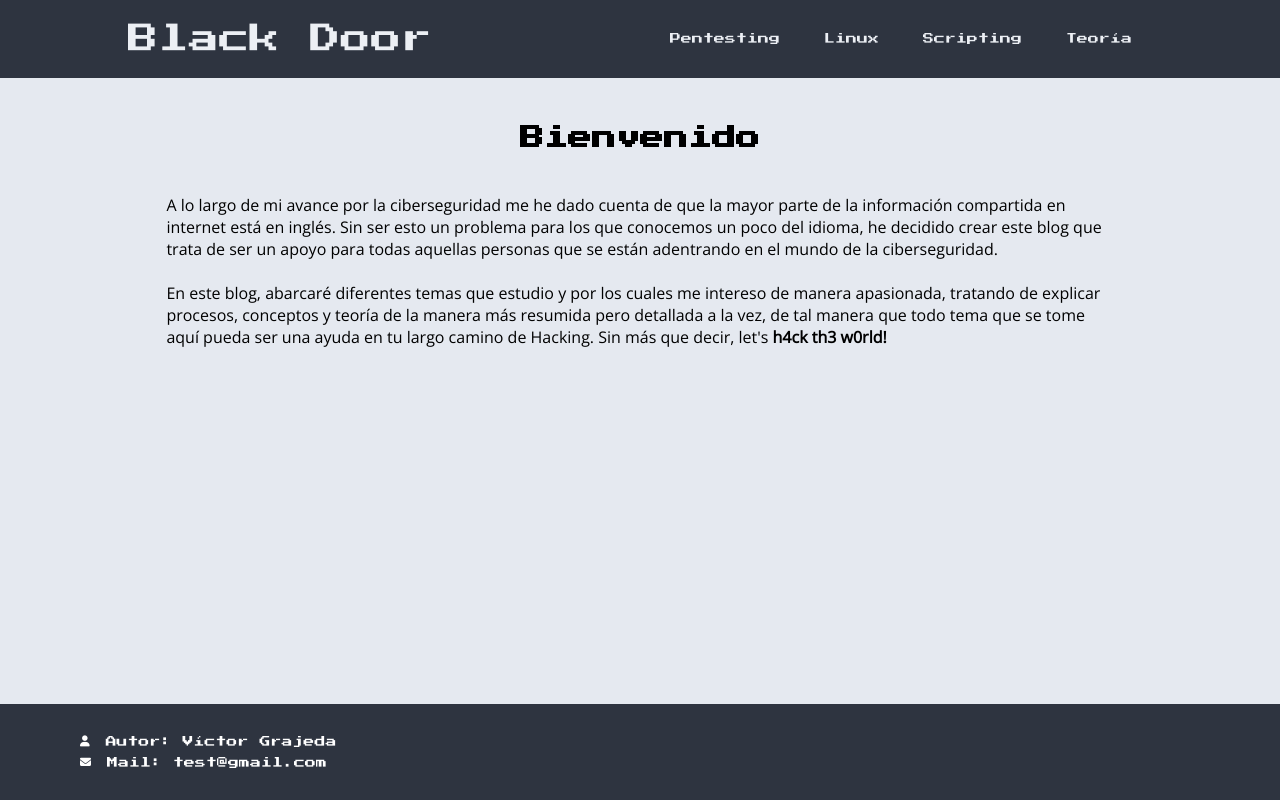
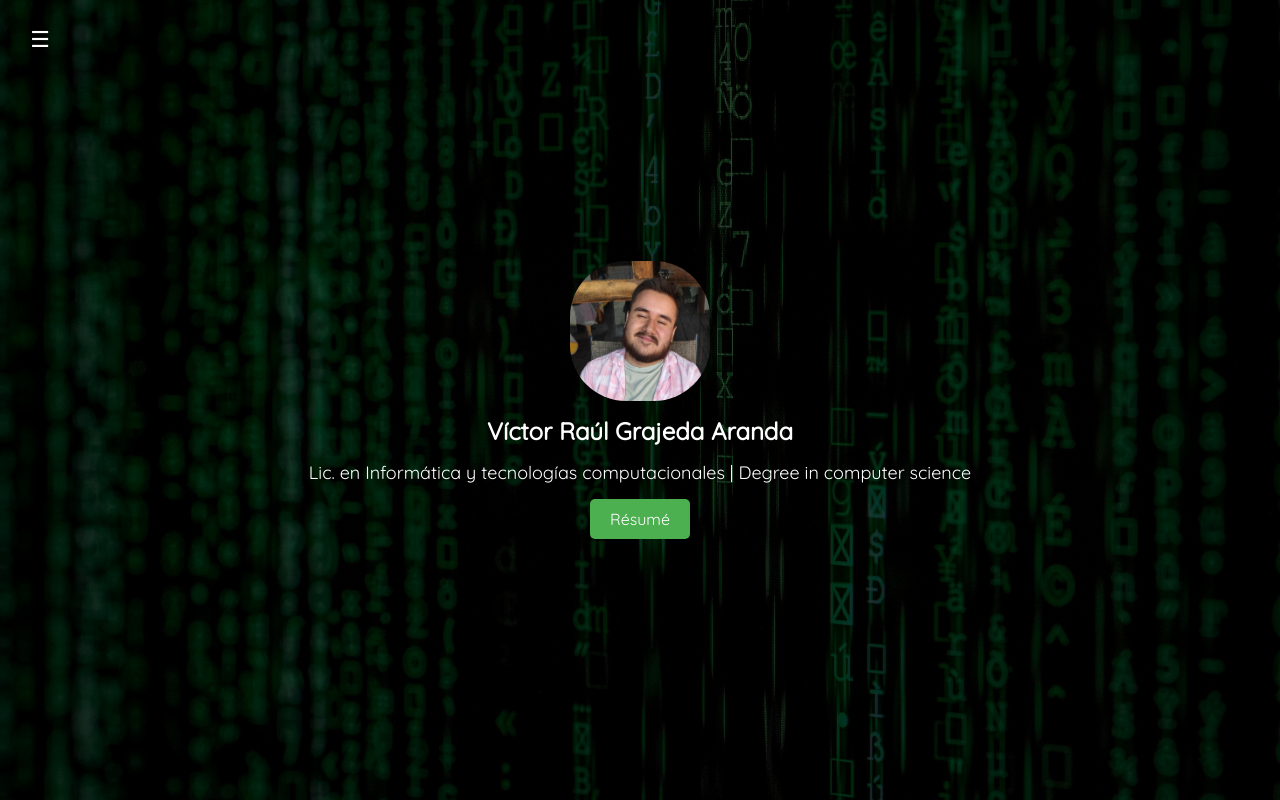
Before and after one commit to vgrajanda/vgrajanda.github.io, a plain HTML site: page index.html in a window 1280 px wide. Drawn offline with nearby package versions, Linux system fonts and the light colour scheme; files whose address does not match are found by name.

Commit message:
Uploading new page to github

```diff
--- a/css/style.css
+++ b/css/style.css
@@ -1,141 +1,119 @@
-@import url('https://fonts.googleapis.com/css2?family=Open+Sans&display=swap');
-@import url('https://fonts.googleapis.com/css2?family=Caveat:wght@700&display=swap');
-@import url('https://fonts.googleapis.com/css2?family=Press+Start+2P&display=swap');
+@import url('https://fonts.googleapis.com/css2?family=Quicksand&display=swap');
 
-* {
-    box-sizing: border-box;
+body, html {
     margin: 0;
+    padding: 0;
+    font-family: 'Quicksand', sans-serif;
+    height: 100%;
+    color: white;
+}
+
+.navbar {
+    position: fixed;
+    top: 0;
+    left: 0;
+    width: 0;
+    height: 100%;
+    background-color: rgba(0, 0, 0, 0.8);
+    overflow-x: hidden;
+    transition: 0.5s;
+    padding-top: 60px;
+	z-index: 1000;
+}
+
+.navbar a {
+	color: white;
+	text-decoration: none;
+}
+
+.navbar a:hover {
+	color: #20C20E;
+}
+
+.navbar ul {
+    list-style-type: none;
     padding: 0;
 }
 
-body {
-    background-color: #E5E9F0;
+.navbar ul li {
+    padding: 8px 8px 8px 32px;
+    font-size: 16px;
 }
 
-main {
-    margin: 3rem;
+.toggle-btn {
+    position: fixed;
+    top: 15px;
+    left: 15px;
+    background: transparent;
+    border: none;
+    font-size: 22px;
+    color: white;
+    cursor: pointer;
+	z-index: 1001;
+	width: 50px;
+	height: 50px;
 }
 
-h2 {
-    font-family: 'Press Start 2P';
+.content {
+    display: flex;
+    justify-content: center;
+    align-items: center;
+    height: 100%;
+	position: relative;
 }
 
-hr {
-    margin-top: 2rem;
+.content::before {
+	content: "";
+    background: url('/home/pix/Documents/github.io/img/background2.jpg') no-repeat center center fixed;
+    background-size: cover;
+    filter: brightness(30%);
+    position: absolute;
+    top: 0;
+    left: 0;
+    right: 0;
+    bottom: 0;
+    z-index: -1; /* para que quede detrás del contenido */
 }
 
-li, a{
-    font-weight: 500;
-    font-size: 16px;
-    color: black;
-    text-decoration: none;
+.intro-box {
+    padding: 20px;
+    text-align: center;
+    border-radius: 10px;
+	width: 800px;
+	display: flex;
+	flex-direction: column;
+	align-items: center;
+	gap: 15px;
 }
 
-header {
-    background-color: #2E3440;
-    display: flex;
-    justify-content: flex-end;
-    align-items: center;
-    padding: 1.5rem 10%;
+.profile-pic {
+    width: 140px;
+    height: 140px;
+    border-radius: 40%;
 }
 
-header a {
-    font-size: 11px;
-    font-family: 'Press Start 2P';
-}
-
-
-/**
- * MAIN
- * */
-
-.nombre-izquierda {
-    color: #ECEFF4;
-    font-family: 'Press Start 2P';
-    font-size: 1.9rem;
-    cursor: pointer;
-    margin-right: auto;
-    text-decoration: none;
-}
-
-.nav-links li {
-    list-style: none;
-    display: inline-block;
-    padding: 0 20px;
-}
-
-.nav-links li a {
-    color: #ECEFF4;
-    transition: all 0.3s ease 0s;
-}
-
-.nav-links li a:hover {
-    color: #A5D7E8;
-}
-
-.lista-temas {
-    margin-left: 3rem;
-}
-
-.main-desc {
-    font-family: 'Open Sans';
-    display: flex;
-    justify-content: center;
-}
-
-.desc {
-    width: 80%;
-}
-
-.desc h2 {
-    text-align: center;
-}
-
-/** teoria.html **/
-
-.lista-metodologias {
-    margin-left: 1.5rem;
-}
-
-/** Footer **/
-
-footer {
-    font-family: 'Press Start 2P';
-    font-size: 11px;
-    background: #2E3440;
-    color: white;
-    padding: 2rem 5rem;
-    position: fixed;
-    bottom: 0;
-    width: 100%;
-}
-
-.footer-email {
-    display: flex;
-    align-items: left;
-    justify-content: left;
-    padding-top: 10px;
-}
-
-.footer-author {
-    display: flex;
-    align-items: left;
-    justify-content: left;
-}
-
-.footer-author i {
-    margin-right: 1rem;
-}
-
-.footer-email i {
-    margin-right: 1rem;
-}
-
-footer a {
+.name {
+    font-size: 24px; /* Tamaño del nombre, puedes ajustarlo */
+    margin: 0; /* Elimina el margen predeterminado */
     color: white;
 }
 
-footer a:hover {
-    color: #B48EAD;
-    transition: all 0.3s ease 0.0s;
+.profession-title {
+    font-size: 18px; /* Tamaño del título, puedes ajustarlo */
+    margin: 0; /* Elimina el margen predeterminado */
+    color: white;
 }
+
+.cv-button {
+    padding: 10px 20px;
+    border: none;
+    background-color: #4CAF50; /* Color del botón, puedes ajustarlo */
+    color: white;
+    text-decoration: none;
+    border-radius: 5px;
+    transition: 0.3s;
+}
+
+.cv-button:hover {
+    background-color: #45a049; /* Oscurece un poco el color al pasar el cursor */
+}
--- a/index.html
+++ b/index.html
@@ -1,52 +1,29 @@
 <!DOCTYPE html>
-<html lang="es">
+<html lang="en">
 <head>
     <meta charset="UTF-8">
-        <meta http-equiv="X-UA-Compatible" content="IE=edge">
     <meta name="viewport" content="width=device-width, initial-scale=1.0">
-
-        <title>Black Door</title>
-
-        <script src="https://kit.fontawesome.com/bd20296647.js" crossorigin="anonymous"></script>
+    <title>Portafolio de Ciberseguridad</title>
     <link rel="stylesheet" href="css/style.css">
 </head>
 <body>
-        <header>
-            <a href="../index.html" class="nombre-izquierda">Black Door</a>
-            <nav>
-                <ul class="nav-links">
-                    <li><a href="html/pentesting.html">Pentesting</a></li>
-                    <li><a href="html/linux.html">Linux</a></li>
-                    <li><a href="html/scripting.html">Scripting</a></li>
-                    <li><a href="html/teoria.html">Teoría</a></li>
+    <button class="toggle-btn" onclick="toggleNavbar()">☰</button>
+    <div class="navbar" id="navbar">
+        <ul>
+            <li><a href="./index.html">Home</a></li>
+            <li><a href="#">Projects</a></li>
+            <li><a href="#">Blog</a></li>
+            <li><a href="#">Social media</a></li>
         </ul>
-            </nav>
-        </header>
-
-        <main>
-            <div class="main-desc">
-                <div class="desc">
-                    <h2>Bienvenido</h2>
-                    <br><br>
-                    <section>
-                        A lo largo de mi avance por la ciberseguridad me he dado cuenta de que la mayor parte de la información compartida en internet está en inglés. Sin ser esto un problema para los que conocemos un poco del idioma, he decidido crear este blog que trata de ser un apoyo para todas aquellas personas que se están adentrando en el mundo de la ciberseguridad.
-                        <br><br>
-                        En este blog, abarcaré diferentes temas que estudio y por los cuales me intereso de manera apasionada, tratando de explicar procesos, conceptos y teoría de la manera más resumida pero detallada a la vez, de tal manera que todo tema que se tome aquí pueda ser una ayuda en tu largo camino de Hacking. Sin más que decir, let's <b>h4ck th3 w0rld!</b>
-                    </section>
-                    <br>
+    </div>
+    <div class="content">
+        <div class="intro-box">
+            <img src="img/yo.jpg" alt="Tu foto" class="profile-pic">
+			<h1 class="name">Víctor Raúl Grajeda Aranda</h1>
+			<p class="profession-title">Lic. en Informática y tecnologías computacionales | Degree in computer science</p>
+			<a href="./files/test.pdf" download class="cv-button" id="resume">Résumé</a>
         </div>
     </div>
-        </main>
+    <script src="js/scripts.js"></script>
 </body>
-
-    <footer>
-        <div class="footer-author">
-            <i class="fas fa-solid fa-user"></i>
-            <p>Autor: Víctor Grajeda</p>
-        </div>
-        <div class="footer-email">
-            <i class="fas fa-envelope"></i>
-            <p>Mail: test@gmail.com</p>
-        </div>
-    </footer>
 </html>
--- /dev/null
+++ b/js/scripts.js
@@ -0,0 +1,8 @@
+function toggleNavbar() {
+    let navbar = document.getElementById("navbar");
+    if (navbar.style.width === "0px" || navbar.style.width === "") {
+        navbar.style.width = "250px";
+    } else {
+        navbar.style.width = "0px";
+    }
+}
```
Also changed, not shown: html/linux.html (deleted, +0 -60 lines), html/pentesting.html (deleted, +0 -62 lines), html/scripting.html (deleted, +0 -46 lines), html/teoria.html (deleted, +0 -46 lines), html/projects.html (added), html/social-media.html (added), img/background.jpg (added), img/background2.jpg (added), img/yo.jpg (added), 2 other files. Lines whose indentation alone changed are shown as unchanged.
